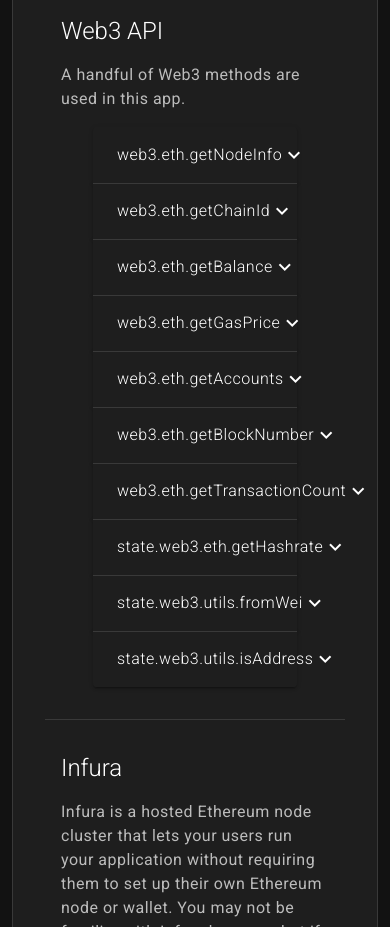
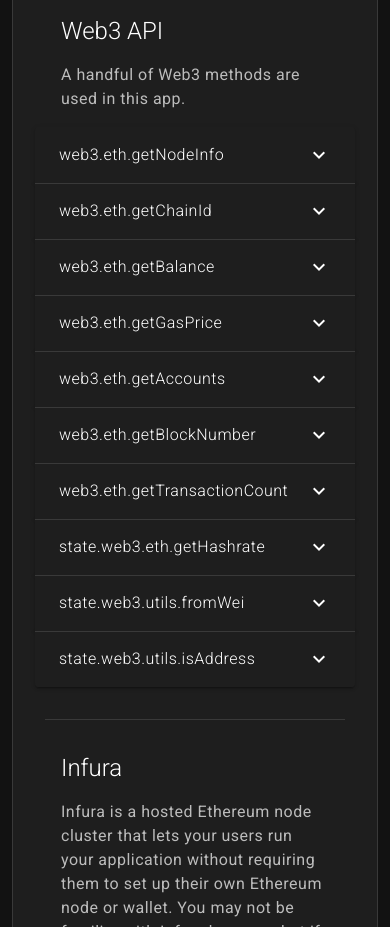
Before and after one commit to lernest/etherscan_dashboard, a Vue app: page /about in a window 390 px wide. Shown: the part 1060-1987 px from the top of the page. Built offline with nearby package versions, Linux system fonts and the light colour scheme.

Commit message:
api expansion panel is responsive on resize

```diff
--- a/src/views/About.vue
+++ b/src/views/About.vue
@@ -56,6 +56,7 @@
         A handful of Web3 methods are used in this app.
       </v-card-text>
 
+      <v-flex>
         <v-expansion-panels class="px-12">
           <v-expansion-panel v-for="apiCall in apiCalls" :key="apiCall.method">
             <v-expansion-panel-header class="body-1 font-weight-light">
@@ -66,6 +67,7 @@
             </v-expansion-panel-content>
           </v-expansion-panel>
         </v-expansion-panels>
+      </v-flex>
 
       <v-divider class="mt-8 mb-4"></v-divider>
 
@@ -210,4 +212,8 @@
 }
 </script>
 
-<style lang="scss" scoped></style>
+<style lang="scss" scoped>
+.v-expansion-panel {
+  min-width: 320px;
+}
+</style>
```
Lines whose indentation alone changed are shown as unchanged.
